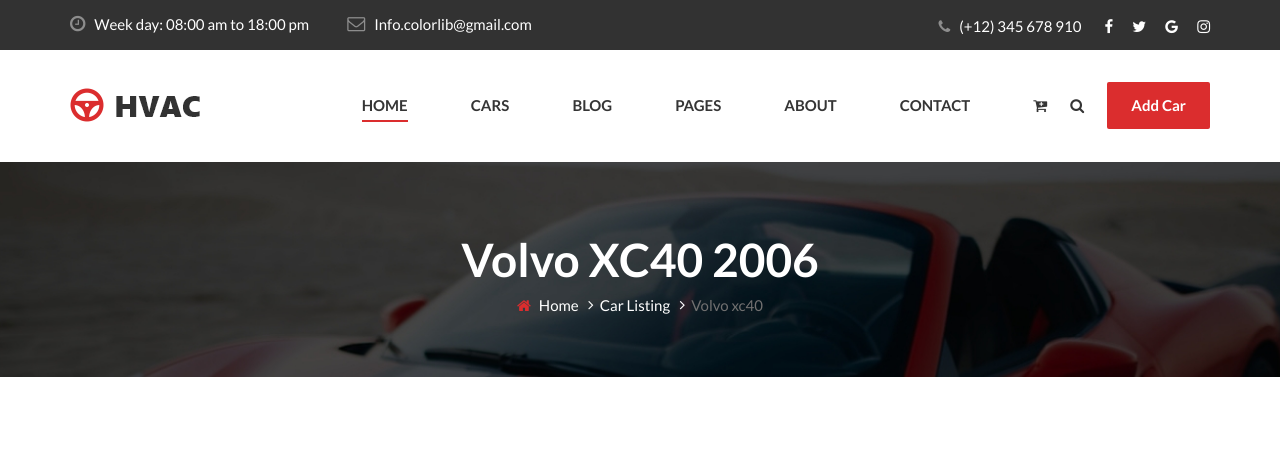
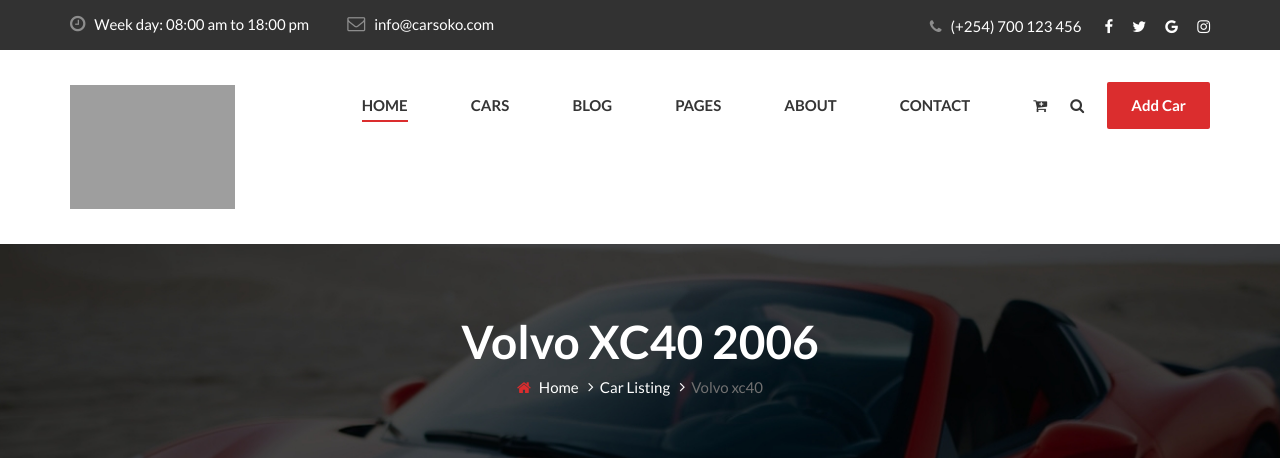
Before and after one commit to steve-ongera/carsoko, a Django app: a page that uses templates/base.html in a window 1280 px wide. Shown: the top 458 px of the page. Run offline with Django 5.2, Linux system fonts and the light colour scheme; data comes from the database, SQL or seed files in the repository; both versions use the stored data as it was after the commit; some libraries are stand-ins or nearby versions; grey boxes are pictures that could not be loaded.

Commit message:
made changes

```diff
--- a/templates/base.html
+++ b/templates/base.html
@@ -1,13 +1,81 @@
 {% load static %}
 <!DOCTYPE html>
-<html lang="zxx">
+<html lang="en">
 <head>
     <meta charset="UTF-8">
-    <meta name="description" content="HVAC Template">
-    <meta name="keywords" content="HVAC, unica, creative, html">
+    <meta name="description" content="CarSoko - Kenya's premier car marketplace. Buy, sell, and rent quality cars in Nairobi and across Kenya. Find your perfect vehicle today with trusted dealers and verified listings.">
+    <meta name="keywords" content="cars Kenya, buy cars Nairobi, sell cars Kenya, car rental Kenya, used cars Nairobi, car dealers Kenya, vehicles for sale, CarSoko, car marketplace Kenya, second hand cars">
+    <meta name="author" content="KencomSoftwares">
     <meta name="viewport" content="width=device-width, initial-scale=1.0">
     <meta http-equiv="X-UA-Compatible" content="ie=edge">
-    <title>carsoko | kencomsoftwares</title>
+
+    <!-- SEO Meta Tags -->
+    <meta name="robots" content="index, follow">
+    <meta name="language" content="English">
+    <meta name="revisit-after" content="7 days">
+    <meta name="geo.region" content="KE">
+    <meta name="geo.country" content="Kenya">
+    <meta name="geo.placename" content="Nairobi">
+
+    <!-- Open Graph Meta Tags -->
+    <meta property="og:type" content="website">
+    <meta property="og:title" content="CarSoko - Kenya's Premier Car Marketplace">
+    <meta property="og:description" content="Buy, sell, and rent quality cars in Kenya. Find your perfect vehicle with verified listings and trusted dealers on CarSoko.">
+    <meta property="og:url" content="https://www.carsoko.com">
+    <meta property="og:site_name" content="CarSoko">
+    <meta property="og:image" content="{% static 'assets/img/carsoko-og-image.jpg' %}">
+    <meta property="og:image:width" content="1200">
+    <meta property="og:image:height" content="630">
+    <meta property="og:locale" content="en_KE">
+
+    <!-- Twitter Card Meta Tags -->
+    <meta name="twitter:card" content="summary_large_image">
+    <meta name="twitter:title" content="CarSoko - Kenya's Premier Car Marketplace">
+    <meta name="twitter:description" content="Buy, sell, and rent quality cars in Kenya. Find your perfect vehicle with verified listings and trusted dealers.">
+    <meta name="twitter:image" content="{% static 'assets/img/carsoko-twitter-card.jpg' %}">
+    <meta name="twitter:site" content="@CarSokoKenya">
+
+    <!-- Canonical URL -->
+    <link rel="canonical" href="https://www.carsoko.com">
+
+    <!-- Favicon -->
+    <link rel="icon" type="image/x-icon" href="{% static 'assets/img/favicon.ico' %}">
+    <link rel="apple-touch-icon" sizes="180x180" href="{% static 'assets/img/apple-touch-icon.png' %}">
+    <link rel="icon" type="image/png" sizes="32x32" href="{% static 'assets/img/favicon-32x32.png' %}">
+    <link rel="icon" type="image/png" sizes="16x16" href="{% static 'assets/img/favicon-16x16.png' %}">
+
+    <!-- Schema.org Structured Data -->
+    <script type="application/ld+json">
+    {
+        "@context": "https://schema.org",
+        "@type": "AutoDealer",
+        "name": "CarSoko",
+        "description": "Kenya's premier car marketplace for buying, selling, and renting quality vehicles",
+        "url": "https://www.carsoko.com",
+        "logo": "{% static 'assets/img/carsoko-logo.png' %}",
+        "address": {
+            "@type": "PostalAddress",
+            "addressCountry": "KE",
+            "addressRegion": "Nairobi",
+            "addressLocality": "Nairobi"
+        },
+        "telephone": "+254-700-123-456",
+        "email": "info@carsoko.com",
+        "sameAs": [
+            "https://www.facebook.com/CarSokoKenya",
+            "https://www.twitter.com/CarSokoKenya",
+            "https://www.instagram.com/CarSokoKenya"
+        ],
+        "priceRange": "KES 500,000 - KES 10,000,000",
+        "openingHours": "Mo-Fr 08:00-18:00",
+        "areaServed": {
+            "@type": "Country",
+            "name": "Kenya"
+        }
+    }
+    </script>
+
+    <title>CarSoko - Buy, Sell & Rent Cars in Kenya | Premium Car Marketplace</title>
 
     <!-- Google Font -->
     <link href="https://fonts.googleapis.com/css2?family=Lato:wght@300;400;700;900&display=swap" rel="stylesheet">
--- a/templates/cars/car_detail.html
+++ b/templates/cars/car_detail.html
@@ -29,17 +29,27 @@
             <div class="col-lg-9">
                 <div class="car__details__pic">
                     <div class="car__details__pic__large">
+                        {% if car.images.all %}
                             {% with car.images.first as main_image %}
                             <img class="car-big-img" src="{{ main_image.image.url }}" alt="{{ car.brand.name }} {{ car.car_model.name }}">
                             {% endwith %}
+                        {% else %}
+                            <img class="car-big-img" src="{% static 'assets/img/nocar.jpg' %}" alt="{{ car.brand.name }} {{ car.car_model.name }}">
+                        {% endif %}
                     </div>
                     <div class="car-thumbs">
                         <div class="car-thumbs-track car__thumb__slider owl-carousel">
+                            {% if car.images.all %}
                                 {% for image in car.images.all %}
                                 <div class="ct" data-imgbigurl="{{ image.image.url }}">
                                     <img src="{{ image.image.url }}" alt="{{ car.brand.name }} {{ car.car_model.name }} image {{ forloop.counter }}">
                                 </div>
                                 {% endfor %}
+                            {% else %}
+                                <div class="ct" data-imgbigurl="{% static 'assets/img/nocar.jpg' %}">
+                                    <img src="{% static 'assets/img/nocar.jpg' %}" alt="{{ car.brand.name }} {{ car.car_model.name }} - No image available">
+                                </div>
+                            {% endif %}
                         </div>
                     </div>
                 </div>
--- a/templates/header.html
+++ b/templates/header.html
@@ -6,14 +6,14 @@
                 <div class="col-lg-7">
                     <ul class="header__top__widget">
                         <li><i class="fa fa-clock-o"></i> Week day: 08:00 am to 18:00 pm</li>
-                            <li><i class="fa fa-envelope-o"></i> Info.colorlib@gmail.com</li>
+                        <li><i class="fa fa-envelope-o"></i> info@carsoko.com</li>
                     </ul>
                 </div>
                 <div class="col-lg-5">
                     <div class="header__top__right">
                         <div class="header__top__phone">
                             <i class="fa fa-phone"></i>
-                                <span>(+12) 345 678 910</span>
+                            <span>(+254) 700 123 456</span>
                         </div>
                         <div class="header__top__social">
                             <a href="#"><i class="fa fa-facebook"></i></a>
@@ -30,25 +30,25 @@
         <div class="row">
             <div class="col-lg-2">
                 <div class="header__logo">
-                        <a href="./index.html"><img src="img/logo.png" alt=""></a>
+                    <a href="{% url 'homepage' %}"><img src="img/carsoko-logo.png" alt="CarSoko"></a>
                 </div>
             </div>
             <div class="col-lg-10">
                 <div class="header__nav">
                     <nav class="header__menu">
                         <ul>
-                                <li class="active"><a href="{% url 'homepage'%}">Home</a></li>
-                                <li><a href="{% url 'car_list'%}">Cars</a></li>
-                                <li><a href="./blog.html">Blog</a></li>
+                            <li class="active"><a href="{% url 'homepage' %}">Home</a></li>
+                            <li><a href="{% url 'car_list' %}">Cars</a></li>
+                            <li><a href="#">Blog</a></li>
                             <li><a href="#">Pages</a>
                                 <ul class="dropdown">
-                                        <li><a href="./about.html">About Us</a></li>
-                                        <li><a href="./car-details.html">Car Details</a></li>
-                                        <li><a href="./blog-details.html">Blog Details</a></li>
+                                    <li><a href="#">About Us</a></li>
+                                    <li><a href="#">Car Details</a></li>
+                                    <li><a href="#">Blog Details</a></li>
                                 </ul>
                             </li>
-                                <li><a href="./about.html">About</a></li>
-                                <li><a href="./contact.html">Contact</a></li>
+                            <li><a href="#">About</a></li>
+                            <li><a href="#">Contact</a></li>
                         </ul>
                     </nav>
                     <div class="header__nav__widget">
--- a/templates/homepage.html
+++ b/templates/homepage.html
@@ -239,7 +239,7 @@
                                 style="width: 100%; height: 100%; object-fit: cover;">
                             {% endwith %}
                         {% else %}
-                            <img src="{% static 'img/car-placeholder.jpg' %}" alt="{{ car.brand.name }} {{ car.car_model.name }}"
+                            <img src="{% static 'assets/img/nocar.jpg' %}" alt="{{ car.brand.name }} {{ car.car_model.name }}"
                                 style="width: 100%; height: 100%; object-fit: cover;">
                         {% endif %}
                     </a>
```
Also changed, not shown: templates/carlist.html (+6 -2 lines), db.sqlite3, static/assets/img/nocar.jpg (added). Lines whose indentation alone changed are shown as unchanged.
